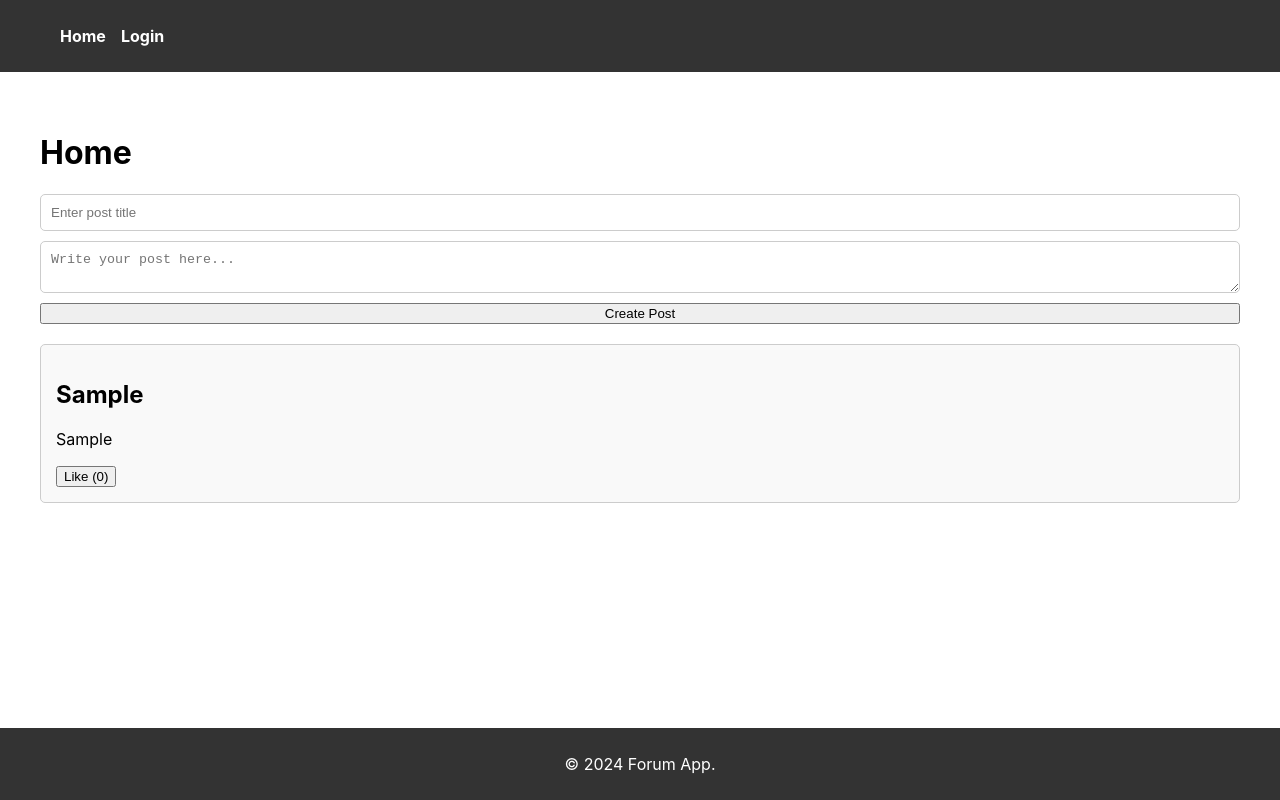
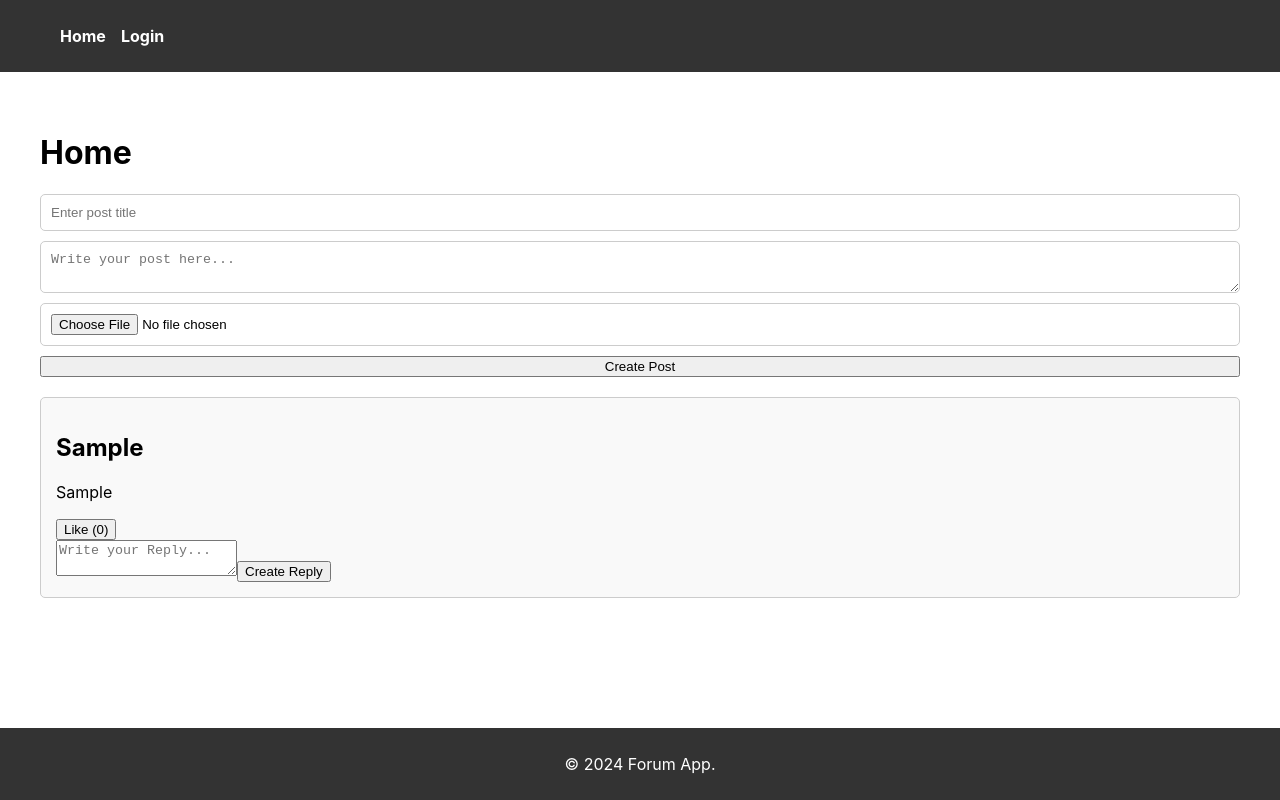
Before and after one commit to rohans0/ReactForumWebsite, a React (Create React App) app in the folder frontend/: page / in a window 1280 px wide. Both pictures are taken after typing "Sample", "Sample" into the empty fields and a click on the button "Create Post". Built offline with nearby package versions, Linux system fonts and the light colour scheme.

Commit message:
replies should be working now

```diff
--- a/frontend/src/pages/Homepage.js
+++ b/frontend/src/pages/Homepage.js
@@ -3,12 +3,22 @@ import "../styles/Homepage.css";
 
 const HomePage = () => {
   const [posts, setPosts] = useState([]);
-  const [newPost, setNewPost] = useState({ title: "", content: "" });
+  const [newPost, setNewPost] = useState({ title: "", content: "" , file: "" });
+  const [newReply, setNewReply] = useState({});
 
   const handleInputChange = (e) => {
     const { name, value } = e.target;
     setNewPost((prev) => ({ ...prev, [name]: value }));
   };
+
+  /* pID = ID of parent post */
+  const handleReplyChange = (pID, e) => {
+    const content = e.target.value;
+    /* Modeled after handleInputChange */
+    /* Setting the 'name' as the post_ID helps with connecting reply and post */
+    setNewReply((prev) => ({...prev, [pID]: content}));
+  };
+
 
   const handlePostSubmit = (e) => {
     e.preventDefault();
@@ -18,9 +28,40 @@ const HomePage = () => {
         title: newPost.title,
         content: newPost.content,
         likes: 0,
+        replies: []
       };
       setPosts((prev) => [post, ...prev]);
       setNewPost({ title: "", content: "" });
+    }
+  };
+
+  const handleReplySubmit = (pID, e) => {
+    e.preventDefault();
+    if (newReply[pID]) {
+      const reply = {
+        id: Date.now(),
+        content: newReply[pID],
+        likes: 0
+      };
+
+      setPosts((prev) => {
+        return prev.map((post) => {
+          if (post.id === pID) {
+            return {...post, replies: [...post.replies, reply]}
+          } else {
+            return post;
+          }
+        })
+      })
+
+      // setPosts((prev) => {
+      //   prev.map((post) =>
+
+      //     //post.id === pID ? {...post, replies: [...post.replies, reply]} : post
+      //   })
+      // });
+
+      setNewReply((prev) => ({ ...prev, [pID]: "" }));
     }
   };
 
@@ -31,6 +72,28 @@ const HomePage = () => {
       )
     );
   };
+
+  /* BIG NOTE: For some reason when you click like for a reply
+    handleReplyLike activates twice. idk how to really fix rn, but
+    this is a current solution */
+  const handleReplyLike = (pID, rID, e) => {
+    setPosts((prev) => {
+      const arrayOfPosts = [...prev];
+      for (let i = 0; i < arrayOfPosts.length; i++) {
+        const post = arrayOfPosts[i];
+        if (post.id === pID) {
+          const arrayOfReplies = [...post.replies];
+          for (let j = 0; j < arrayOfReplies.length; j++) {
+            const reply = arrayOfReplies[j];
+            if (reply.id === rID) {
+              reply.likes = reply.likes + 0.5;
+            }
+          }
+        }
+      }
+      return arrayOfPosts;
+    });
+  }
 
   return (
     <div className="homepage">
@@ -53,6 +116,7 @@ const HomePage = () => {
           onChange={handleInputChange}
           required
         />
+        <input type="file" onChange={handleInputChange}></input>
         <button type="submit">Create Post</button>
       </form>
 
@@ -63,6 +127,18 @@ const HomePage = () => {
             <h2>{post.title}</h2>
             <p>{post.content}</p>
             <button onClick={() => handleLike(post.id)}>Like ({post.likes})</button>
+            <form onSubmit={(e) => handleReplySubmit(post.id, e)} className="reply-form">
+              <textarea name="reply-content" placeholder="Write your Reply..." value={newReply[post.id] || ""} onChange={(e) => handleReplyChange(post.id, e)} required></textarea>
+              <button type="submit">Create Reply</button>
+            </form>
+            <div className="replies">
+              {post.replies.map((reply) => (
+                <div key={reply.id} className="reply">
+                  <p>{reply.content}</p>
+                  <button onClick={() => handleReplyLike(post.id, reply.id)}>Like ({reply.likes})</button>
+                </div>
+              ))}
+            </div>
           </div>
         ))}
       </div>
```
